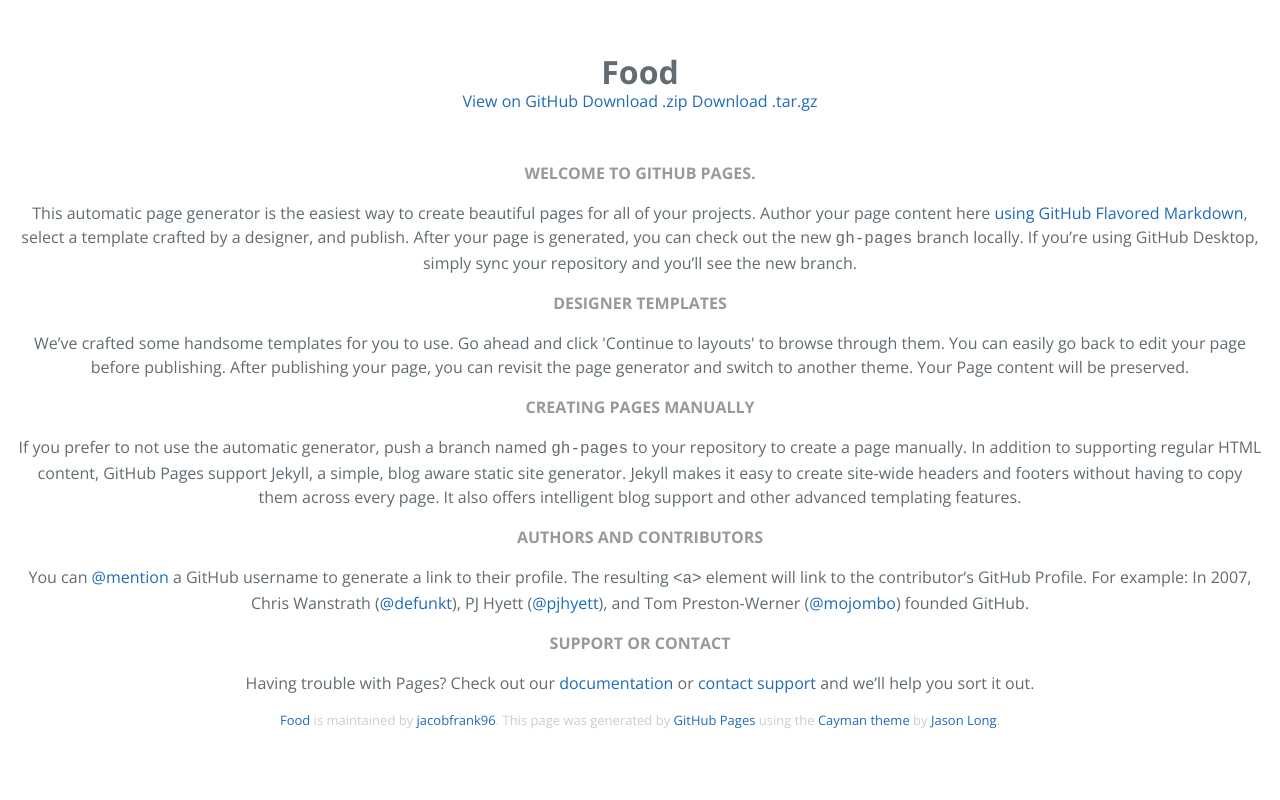
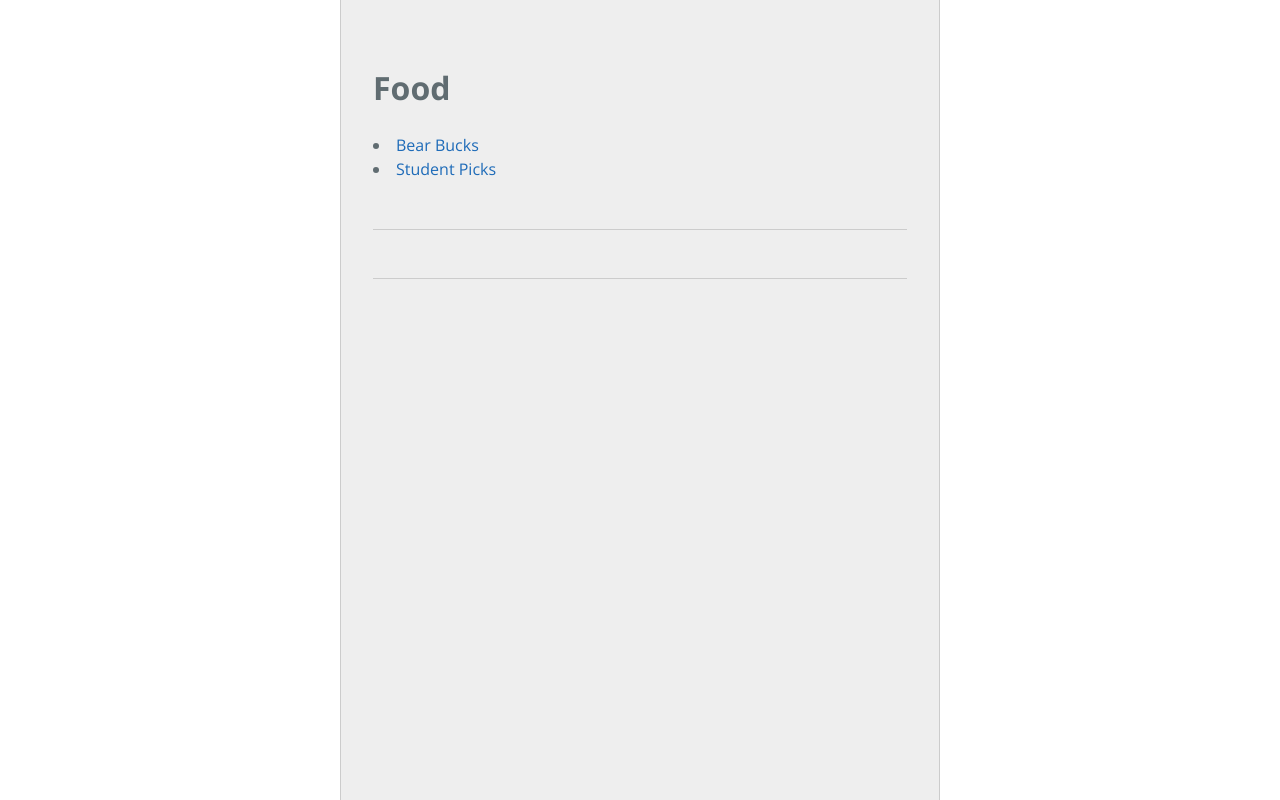
Before and after one commit to jacobfrank96/food, a plain HTML site: page index.html in a window 1280 px wide. Drawn offline with nearby package versions, Linux system fonts and the light colour scheme.

Commit message:
Update index.html

```diff
--- a/index.html
+++ b/index.html
@@ -2,56 +2,39 @@
 <html lang="en-us">
   <head>
     <meta charset="UTF-8">
-    <title>Food by jacobfrank96</title>
+    <title>Q/A Site.Social.Food</title>
     <meta name="viewport" content="width=device-width, initial-scale=1">
     <link rel="stylesheet" type="text/css" href="stylesheets/normalize.css" media="screen">
     <link href='https://fonts.googleapis.com/css?family=Open+Sans:400,700' rel='stylesheet' type='text/css'>
     <link rel="stylesheet" type="text/css" href="stylesheets/stylesheet.css" media="screen">
-    <link rel="stylesheet" type="text/css" href="stylesheets/github-light.css" media="screen">
   </head>
   <body>
-    <section class="page-header">
-      <h1 class="project-name">Food</h1>
-      <h2 class="project-tagline"></h2>
-      <a href="https://github.com/jacobfrank96/food" class="btn">View on GitHub</a>
-      <a href="https://github.com/jacobfrank96/food/zipball/master" class="btn">Download .zip</a>
-      <a href="https://github.com/jacobfrank96/food/tarball/master" class="btn">Download .tar.gz</a>
-    </section>
+    <div class="container">
 
-    <section class="main-content">
-      <h3>
-<a id="welcome-to-github-pages" class="anchor" href="#welcome-to-github-pages" aria-hidden="true"><span aria-hidden="true" class="octicon octicon-link"></span></a>Welcome to GitHub Pages.</h3>
+      <section class="page-header">
+        <h1 class="project-name">Food</h1>
+        <li><a href="http://jacobfrank96.github.io/QA-Site-Social/">Bear Bucks</a</li>
+        <li><a href="http://jacobfrank96.github.io/Brianna/">Student Picks</a</li>
 
-<p>This automatic page generator is the easiest way to create beautiful pages for all of your projects. Author your page content here <a href="https://guides.github.com/features/mastering-markdown/">using GitHub Flavored Markdown</a>, select a template crafted by a designer, and publish. After your page is generated, you can check out the new <code>gh-pages</code> branch locally. If you’re using GitHub Desktop, simply sync your repository and you’ll see the new branch.</p>
 
-<h3>
-<a id="designer-templates" class="anchor" href="#designer-templates" aria-hidden="true"><span aria-hidden="true" class="octicon octicon-link"></span></a>Designer Templates</h3>
 
-<p>We’ve crafted some handsome templates for you to use. Go ahead and click 'Continue to layouts' to browse through them. You can easily go back to edit your page before publishing. After publishing your page, you can revisit the page generator and switch to another theme. Your Page content will be preserved.</p>
+      </section>
 
-<h3>
-<a id="creating-pages-manually" class="anchor" href="#creating-pages-manually" aria-hidden="true"><span aria-hidden="true" class="octicon octicon-link"></span></a>Creating pages manually</h3>
+      <section class="main-content">
 
-<p>If you prefer to not use the automatic generator, push a branch named <code>gh-pages</code> to your repository to create a page manually. In addition to supporting regular HTML content, GitHub Pages support Jekyll, a simple, blog aware static site generator. Jekyll makes it easy to create site-wide headers and footers without having to copy them across every page. It also offers intelligent blog support and other advanced templating features.</p>
 
-<h3>
-<a id="authors-and-contributors" class="anchor" href="#authors-and-contributors" aria-hidden="true"><span aria-hidden="true" class="octicon octicon-link"></span></a>Authors and Contributors</h3>
 
-<p>You can <a href="https://help.github.com/articles/basic-writing-and-formatting-syntax/#mentioning-users-and-teams" class="user-mention">@mention</a> a GitHub username to generate a link to their profile. The resulting <code>&lt;a&gt;</code> element will link to the contributor’s GitHub Profile. For example: In 2007, Chris Wanstrath (<a href="https://github.com/defunkt" class="user-mention">@defunkt</a>), PJ Hyett (<a href="https://github.com/pjhyett" class="user-mention">@pjhyett</a>), and Tom Preston-Werner (<a href="https://github.com/mojombo" class="user-mention">@mojombo</a>) founded GitHub.</p>
+          <hr>
 
-<h3>
-<a id="support-or-contact" class="anchor" href="#support-or-contact" aria-hidden="true"><span aria-hidden="true" class="octicon octicon-link"></span></a>Support or Contact</h3>
 
-<p>Having trouble with Pages? Check out our <a href="https://help.github.com/pages">documentation</a> or <a href="https://github.com/contact">contact support</a> and we’ll help you sort it out.</p>
+        </ul>
+      </section>
 
       <footer class="site-footer">
-        <span class="site-footer-owner"><a href="https://github.com/jacobfrank96/food">Food</a> is maintained by <a href="https://github.com/jacobfrank96">jacobfrank96</a>.</span>
-
-        <span class="site-footer-credits">This page was generated by <a href="https://pages.github.com">GitHub Pages</a> using the <a href="https://github.com/jasonlong/cayman-theme">Cayman theme</a> by <a href="https://twitter.com/jasonlong">Jason Long</a>.</span>
+        <hr>
+        <p></p>
       </footer>
 
-    </section>
-
-
+    </div>
   </body>
 </html>
```
